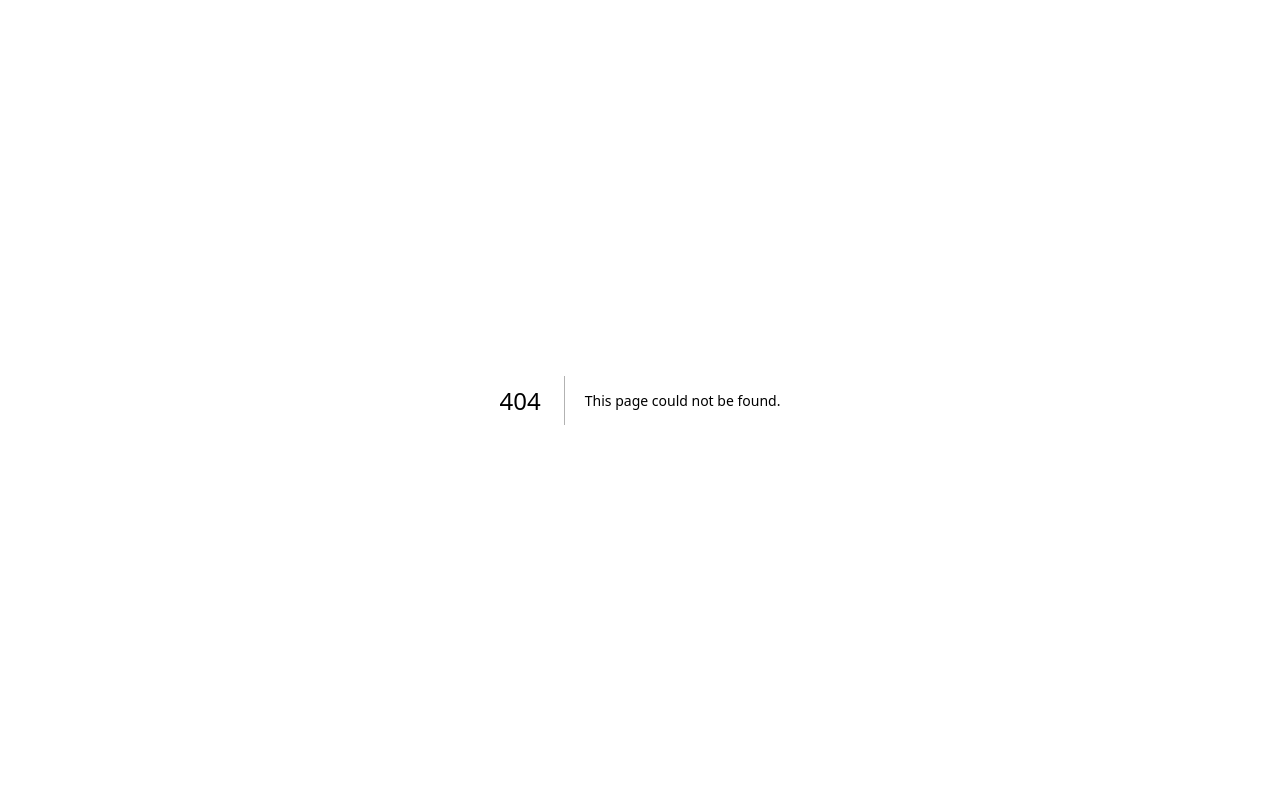
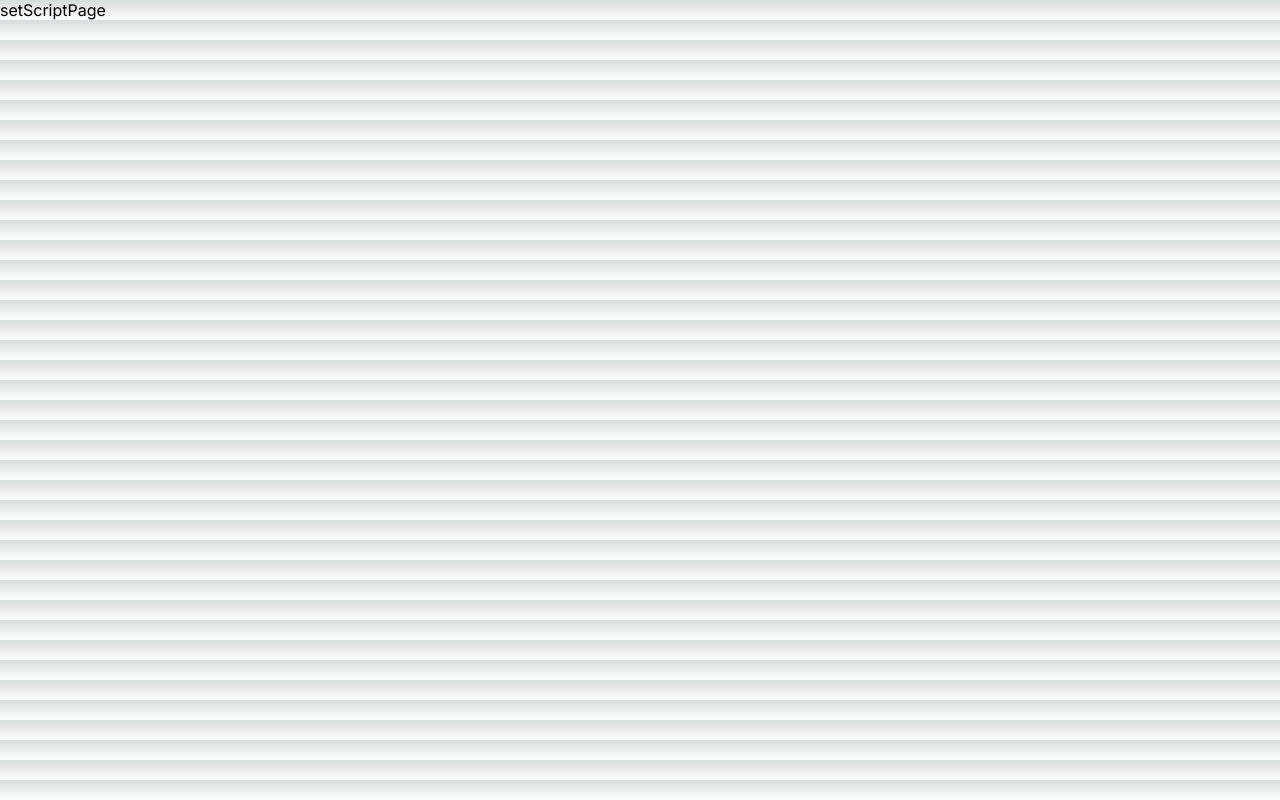
Before and after one commit to junha6316/cro-solution-web, a Next.js app: page /cafe24/scripts in a window 1280 px wide. Before the commit this address had no page. Built offline with nearby package versions, Linux system fonts and the light colour scheme.

Commit message:
추가: setScriptsPage 추가

```diff
--- a/src/app/cafe24.ts
+++ b/src/app/cafe24.ts
@@ -1,6 +1,6 @@
 let clientId = "WMDx27gTAB4sEbvDOBIguB";
 let clientSecret = "NYaOmRREL5vp5YGFRslfZE";
-let redirectUri = "https://cro-solution.vercel.app/cafe24/oauth/auth-code/";
+let redirectUri = "https://cro-solution.vercel.app/cafe24/oauth/redirect/";
 
 const scopes = "mall.read_application";
 
--- a/src/app/cafe24/oauth/auth-code/page.tsx
+++ b/src/app/cafe24/oauth/redirect/page.tsx
@@ -4,7 +4,7 @@ import { redirect, useSearchParams } from "next/navigation";
 import Cookies from "js-cookie";
 import { useEffect, useState } from "react";
 
-export default function GetAuthCodePage() {
+export default function Cafe24OAuthRedirectPage() {
   const [data, setData] = useState({});
   const params = useSearchParams();
 
@@ -32,7 +32,7 @@ export default function GetAuthCodePage() {
   }, []);
 
   if (Object.keys(data).length !== 0) {
-    console.log(data);
+    redirect("/cafe24/scripts");
     return <div>Get Access Token Success</div>;
   }
 
--- /dev/null
+++ b/src/app/cafe24/scripts/page.tsx
@@ -0,0 +1,3 @@
+export default function Cafe24OSetScriptsPage() {
+  return <div>setScriptPage</div>;
+}
```
